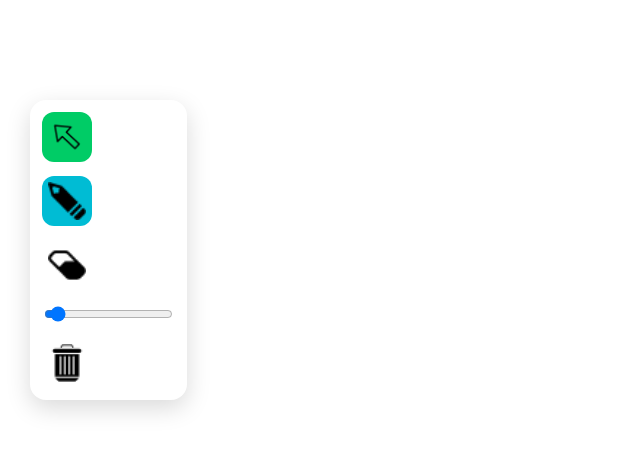
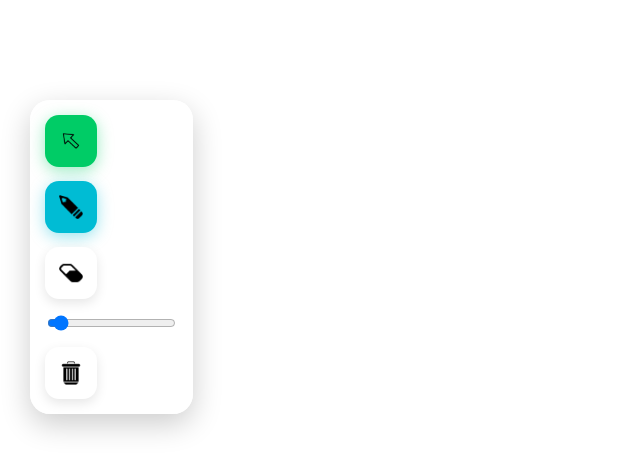
Before and after one commit to Sontara444/EpicPenTool, an Electron app: page src/index.html in a window 1280 px wide. Shown: the whole page, without its empty margins (0-640 px from the left). Drawn offline with Linux system fonts and the light colour scheme.

Commit message:
add some css

```diff
--- a/src/styles.css
+++ b/src/styles.css
@@ -16,10 +16,12 @@ canvas {
   background: transparent;
   z-index: 0;
   pointer-events: auto;
+  transition: opacity 0.3s ease-in-out;
 }
 
 canvas.disabled {
   pointer-events: none;
+  opacity: 0.5;
 }
 
 .toolbar {
@@ -29,60 +31,62 @@ canvas.disabled {
   display: flex;
   flex-direction: column;
   gap: 14px;
-  background-color: white;
-  padding: 12px;
-  border-radius: 16px;
-  box-shadow: 0 8px 24px rgba(0, 0, 0, 0.15);
+  background-color: #ffffffcc;
+  padding: 14px;
+  border-radius: 20px;
+  box-shadow: 0 10px 30px rgba(0, 0, 0, 0.2);
   z-index: 9999;
   cursor: grab;
   user-select: none;
+  backdrop-filter: blur(12px);
+  border: 1px solid rgba(255, 255, 255, 0.4);
 }
 
 .tool-button {
-  width: 50px;
-  height: 50px;
-  background-color: transparent;
+  width: 52px;
+  height: 52px;
+  background-color: #ffffff;
   border: none;
-  border-radius: 12px;
-  transition: background-color 0.3s, transform 0.2s;
+  border-radius: 14px;
+  transition: background-color 0.3s ease, transform 0.2s ease;
+  display: flex;
+  align-items: center;
+  justify-content: center;
+  box-shadow: 0 4px 12px rgba(0, 0, 0, 0.1);
 }
 
 .tool-button img {
-  width: 100%;
-  height: 100%;
+  width: 60%;
+  height: 60%;
   object-fit: contain;
   filter: grayscale(100%);
-  transition: filter 0.3s;
+  transition: filter 0.3s ease;
 }
 
 .tool-button:hover {
-  background-color: #f0f0f0;
-  transform: scale(1.05);
+  background-color: #f7f7f7;
+  transform: scale(1.08);
 }
 
 .tool-button.active {
   background-color: #00bcd4;
+  box-shadow: 0 4px 16px rgba(0, 188, 212, 0.4);
 }
 
 .tool-button.active img {
   filter: none;
 }
 
+#toggleBtn {
+  transition: background-color 0.3s ease, transform 0.2s ease;
+}
+
 #toggleBtn.toggle-on {
-  background-color: #4caf50;
+  background-color: #00cc66;
+  box-shadow: 0 4px 16px rgba(0, 204, 102, 0.4);
 }
 
 #toggleBtn.toggle-off {
-  background-color: #f44336;
+  background-color: #ff4444;
+  box-shadow: 0 4px 16px rgba(255, 68, 68, 0.4);
 }
-canvas.disabled {
-  pointer-events: none;
-}
-/* styles.css */
-#toggleBtn.toggle-on {
-  background-color: #00cc66; /* green */
-}
-
-#toggleBtn.toggle-off {
-  background-color: #ff4444; /* red */
-}
```
